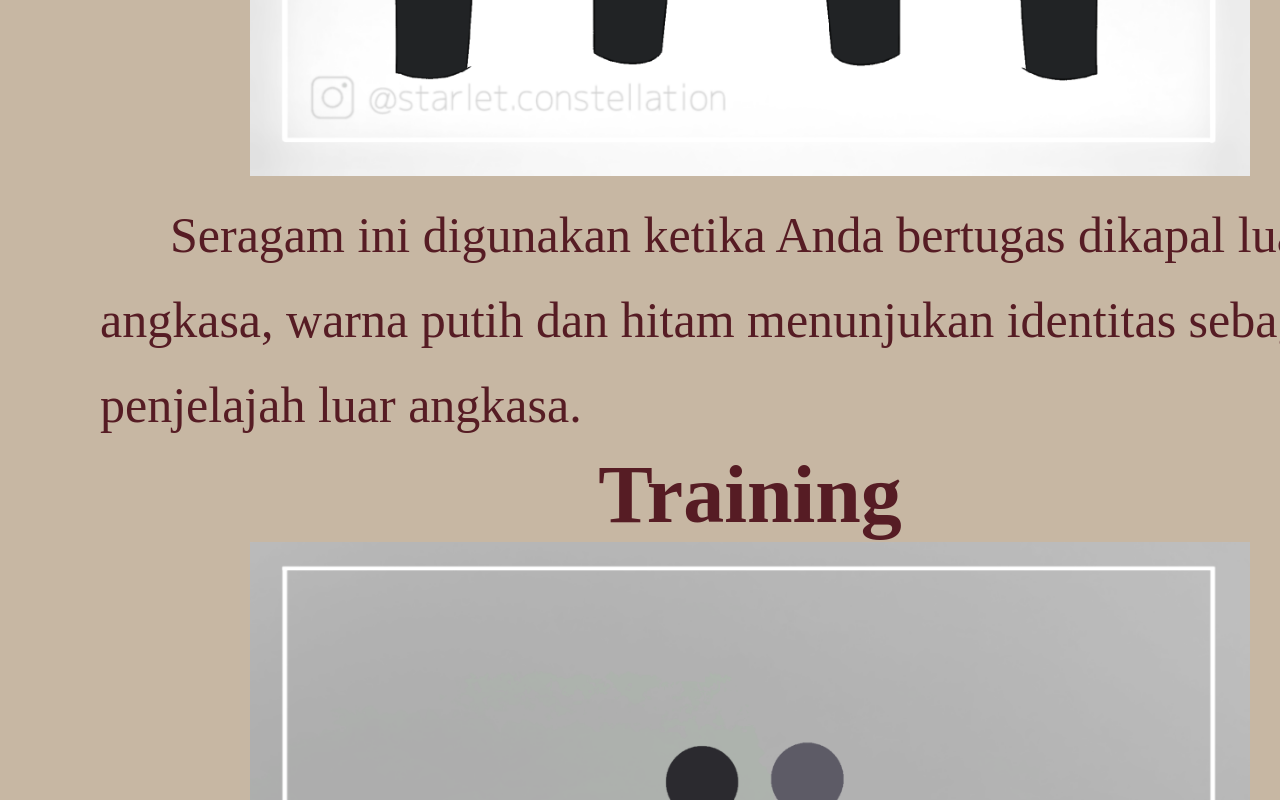
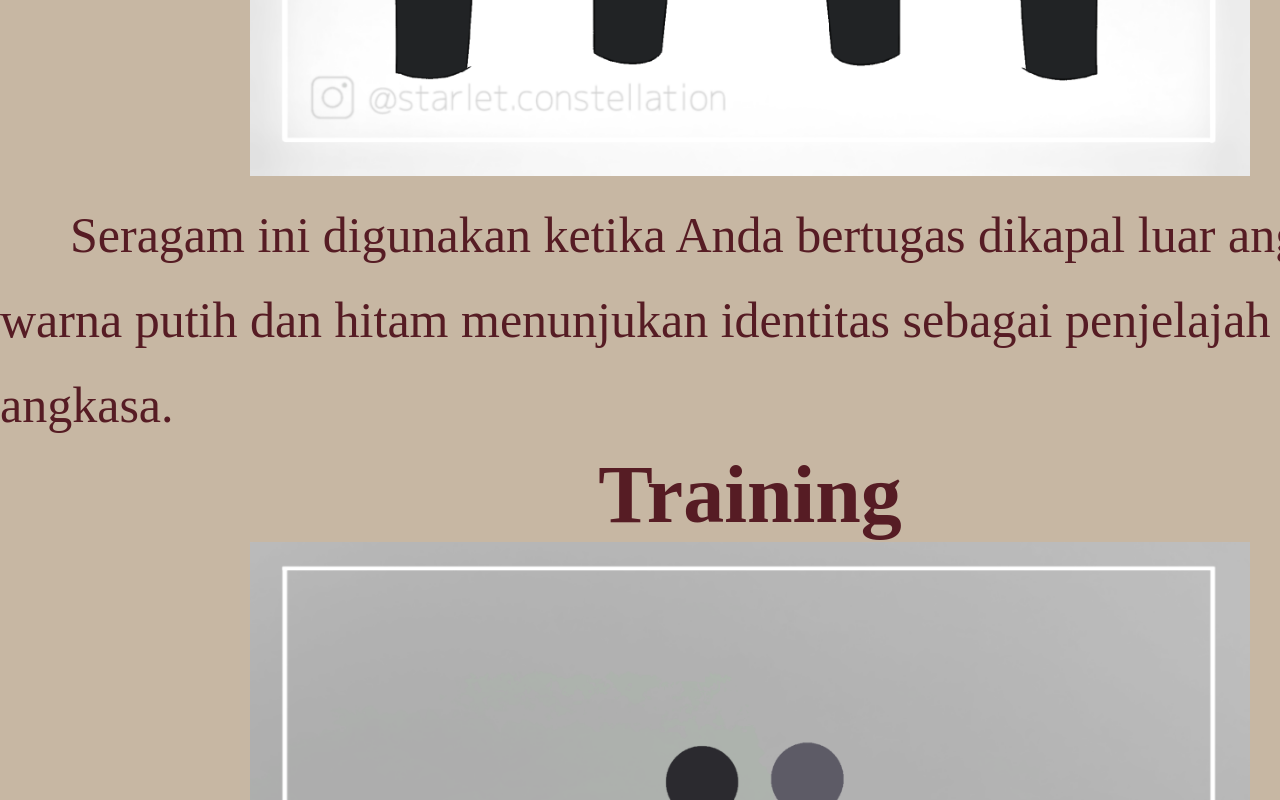
Before and after one commit to Makareruu/souyopage, a plain HTML site: page constellations.html in a window 1280 px wide. Shown: the part 11200-12000 px from the top of the page. Drawn offline with Linux system fonts and the light colour scheme.

Commit message:
Update constellations.css

```diff
--- a/constellations.css
+++ b/constellations.css
@@ -155,8 +155,6 @@
 .uniform p {
     font-size: 50px;
     line-height: 85px;
-    margin-left: 100px;
-    margin-right: 100px;
     background-color: transparent;
     text-indent: 70px;
 }
```
